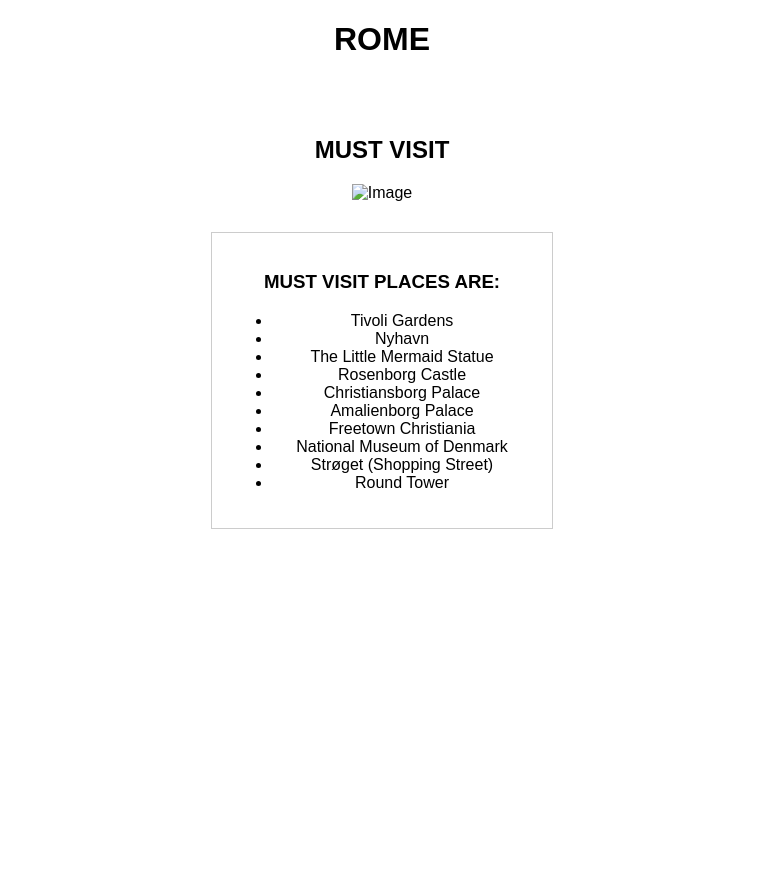
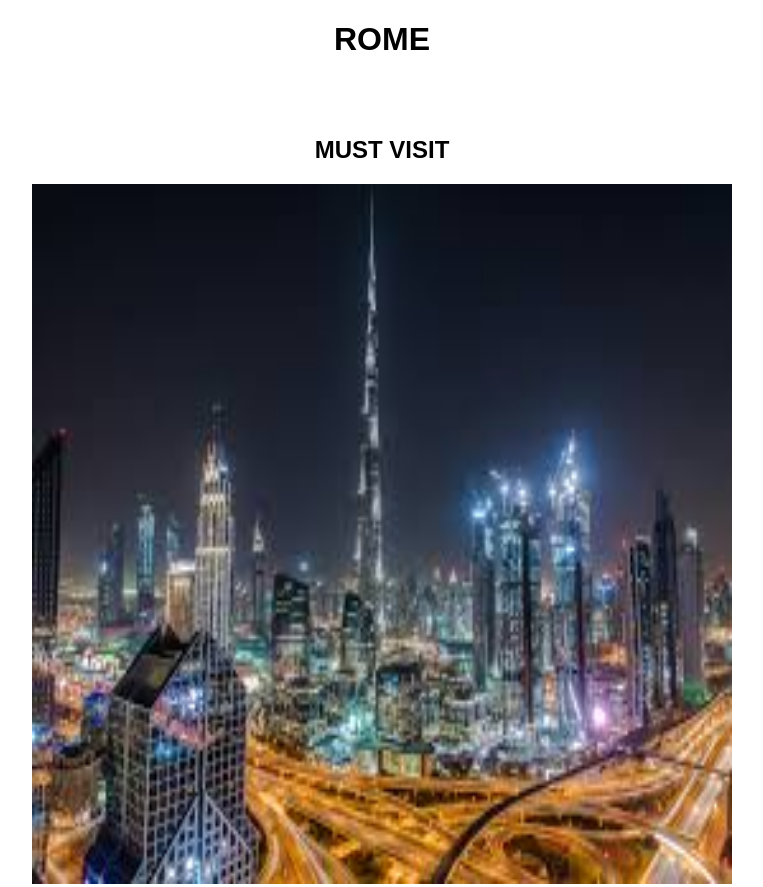
Before and after one commit to singh882/MAKE-YOUR-WAY-CLEAR-BY-TRAVELLING-CA3-ASTHA-DIXIT, a plain HTML site: page Copenhagen,Denmark.html in a window 1280 px wide. Shown: the top 887 px of the page, without its empty margins (258-1021 px from the left). Before the commit the page ends 800 px from the top, so only its background shows below. Drawn offline with Linux system fonts and the light colour scheme.

Commit message:
Update Copenhagen,Denmark.html

```diff
--- a/Copenhagen,Denmark.html
+++ b/Copenhagen,Denmark.html
@@ -29,7 +29,7 @@
     <h2>MUST VISIT </h2>
 
 
-    <img src="images/WhatsApp Image 2024-10-22 at 11.56.35 PM.jpeg"alt=" Image" width="700" height="700">
+    <img src="/WhatsApp Image 2024-10-22 at 11.56.35 PM.jpeg"alt=" Image" width="700" height="700">
     <div class="container">
         <div class="box">
             <h3>MUST VISIT PLACES ARE:</h3>
```
